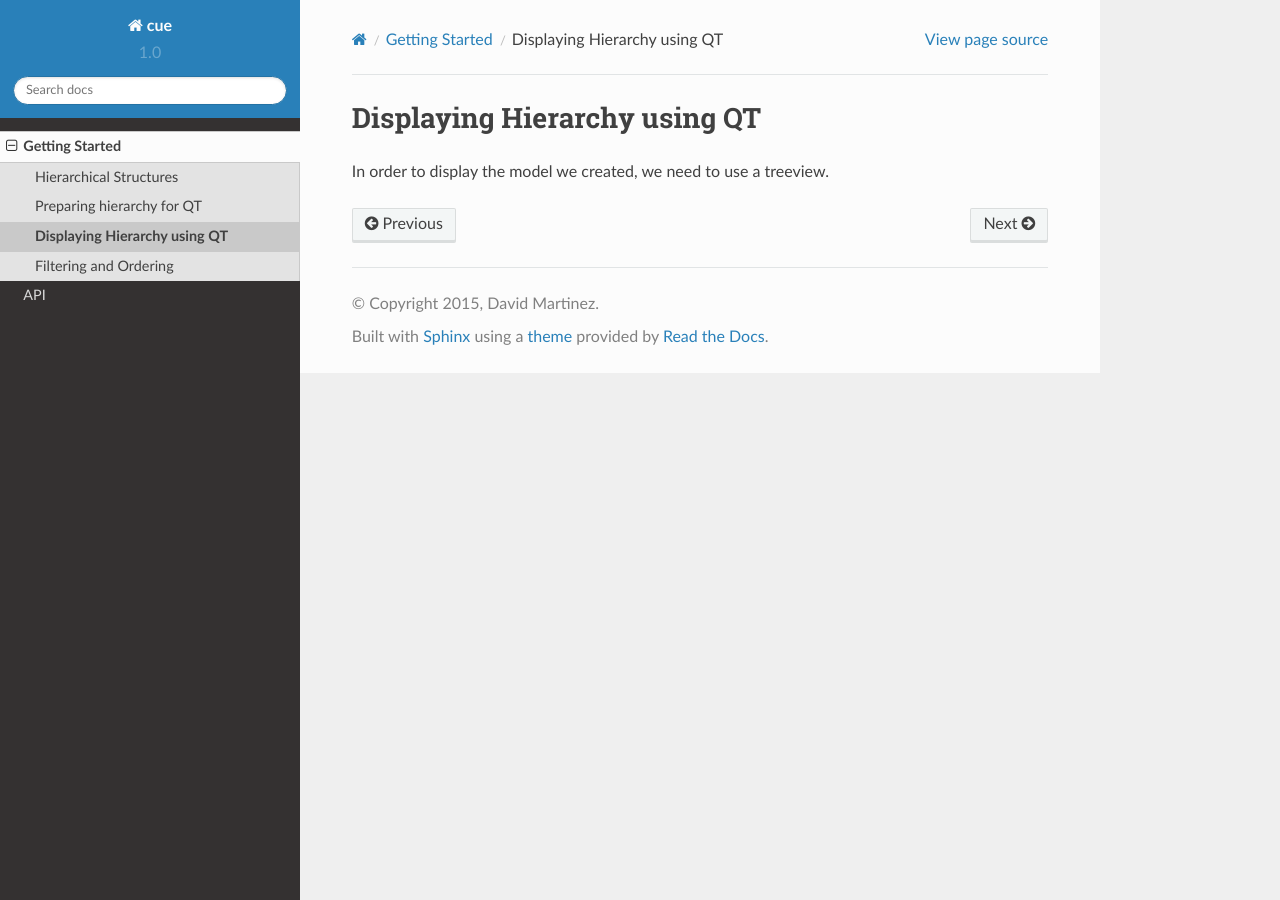
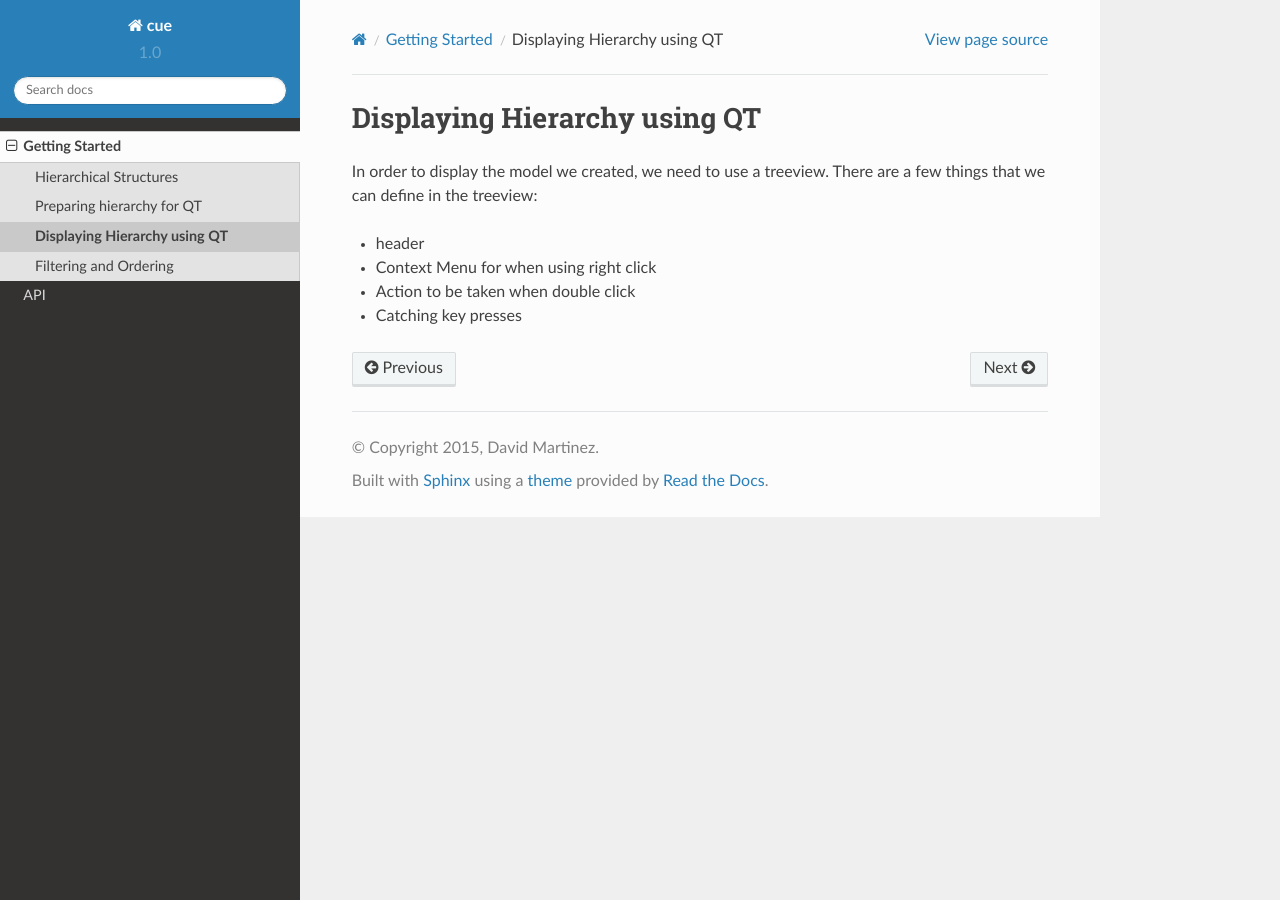
Before and after one commit to elusive-ideas/cue, a Sphinx documentation site: the page built from doc/treeview.rst, in a window 1280 px wide. Built offline with Sphinx 7.4.7 and the Read the Docs theme 2.0.0, drawn with Linux system fonts in a browser that asks for light colours.

Commit message:
Updated documentation: treeview

```diff
--- a/doc/treeview.rst
+++ b/doc/treeview.rst
@@ -1,4 +1,10 @@
 Displaying Hierarchy using QT
 =============================
 
-In order to display the model we created, we need to use a treeview.
+In order to display the model we created, we need to use a treeview. There are
+a few things that we can define in the treeview:
+
+- header
+- Context Menu for when using right click
+- Action to be taken when double click
+- Catching key presses
```
